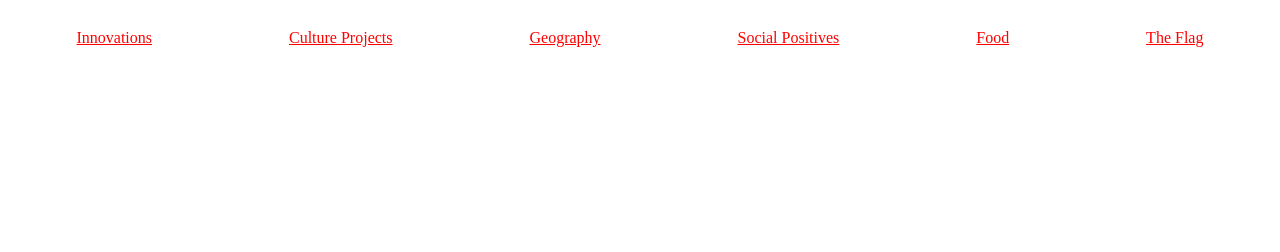
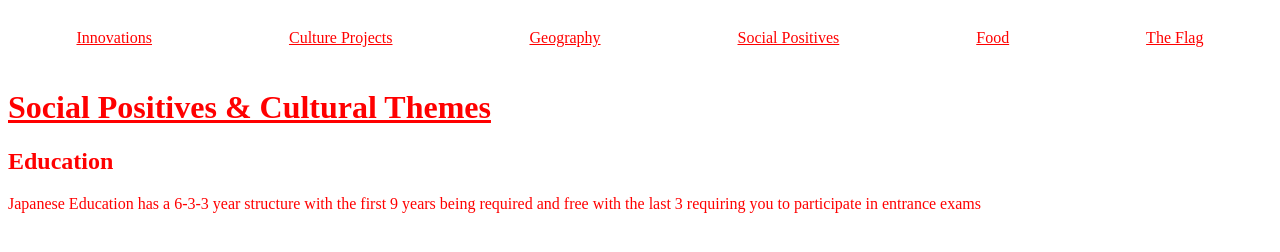
Before and after one commit to LuigiJ0eYT/LuigiJ0eYT.github.io, a plain HTML site: page japan country project/culture.html in a window 1280 px wide. Drawn offline with Linux system fonts and the light colour scheme.

Commit message:
sum quick and light text

```diff
--- a/japan country project/culture.html
+++ b/japan country project/culture.html
@@ -16,3 +16,10 @@
             <a href="flag.html"title="Contact" class="navbutton"><span>The Flag</span></a>
         </div>
     </header>
+<body>
+    <h1>Social Positives & Cultural Themes</h1>
+
+    <h2>Education</h2>
+    <p>Japanese Education has a 6-3-3 year structure with the first 9 years being required and free with the last 3 requiring you to participate in entrance exams</p>
+
+</body>
--- a/styles.css
+++ b/styles.css
@@ -127,3 +127,5 @@ body {
         display: flex;
     }
 }
+
+/* tee hee hee >:) */
```
